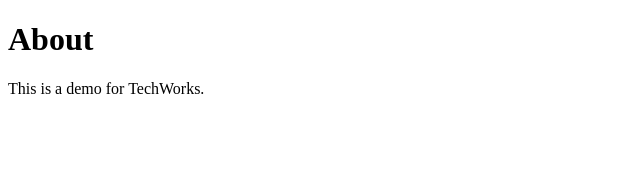
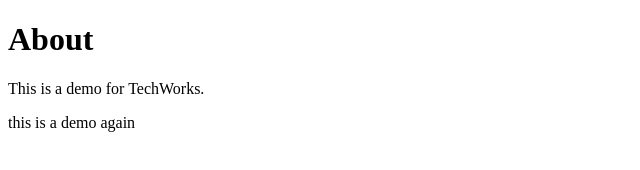
Before and after one commit to shahidsarker/classdemo, a plain HTML site: page about.html in a window 1280 px wide. Shown: the whole page, without its empty margins (0-640 px from the left). Drawn offline with Linux system fonts and the light colour scheme.

Commit message:
demo commit

```diff
--- a/about.html
+++ b/about.html
@@ -7,5 +7,6 @@
   <body>
     <h1>About</h1>
     <p>This is a demo for TechWorks.</p>
+    this is a demo again
   </body>
 </html>
```
